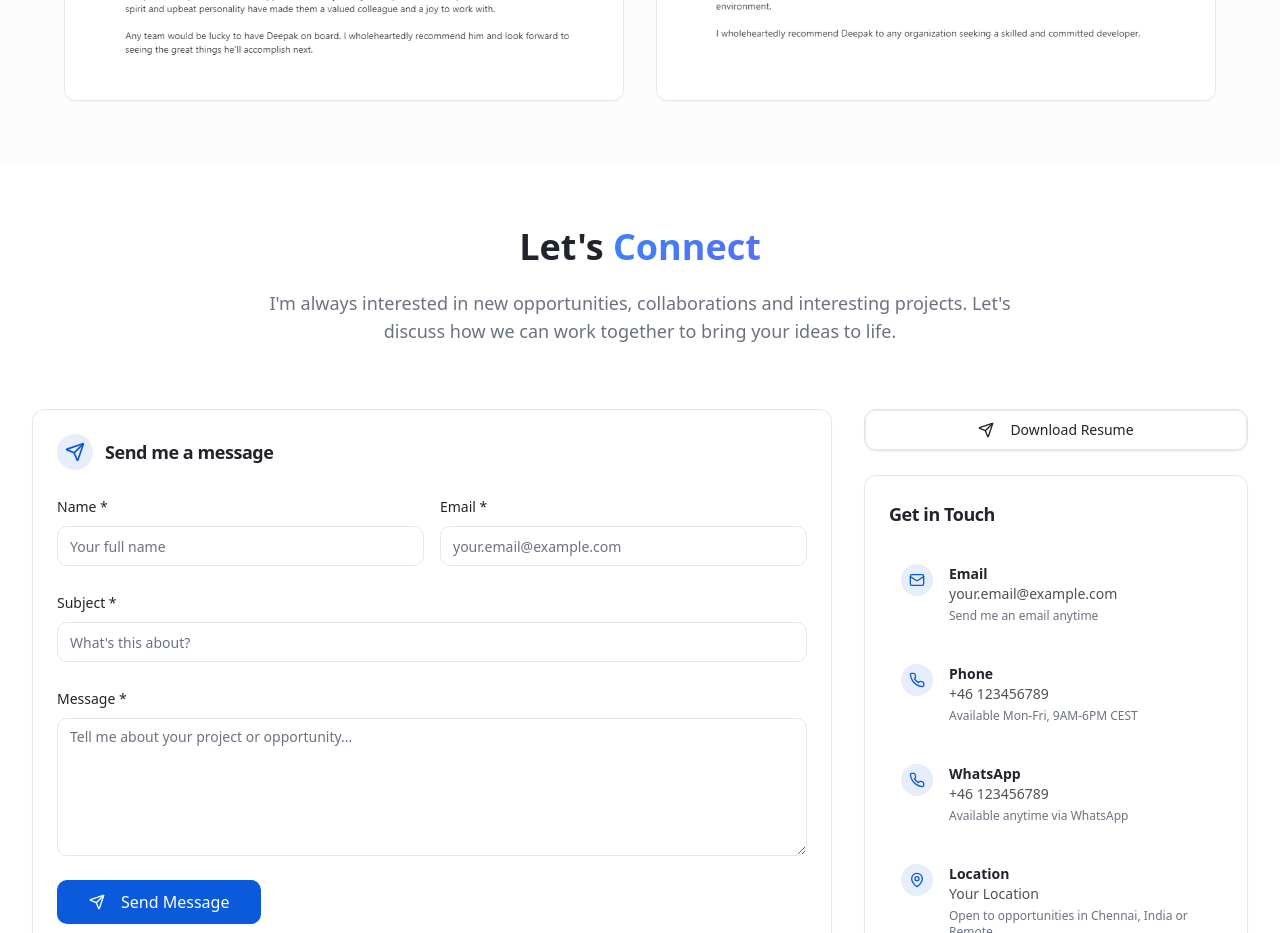
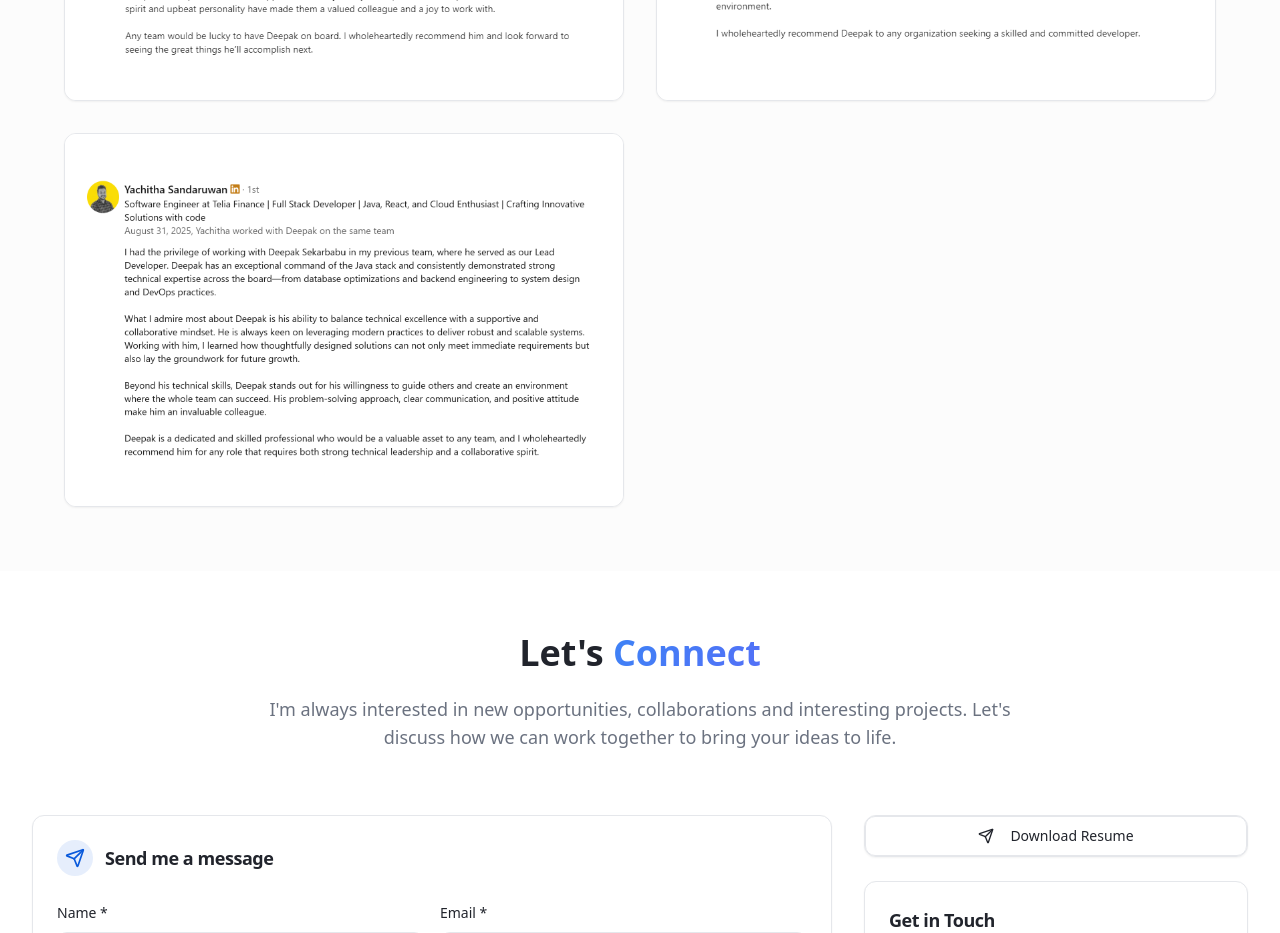
Before and after one commit to deepak-sekarbabu-coder/sekars-digital-canvas, a React (Vite) app: page / in a window 1280 px wide. Shown: the part 8580-9513 px from the top of the page. Built offline with nearby package versions, Linux system fonts and the light colour scheme; no server answers.

Commit message:
feat: add Testimonials component with animated display and a new testimonial image asset.

```diff
--- a/src/components/Testimonials.tsx
+++ b/src/components/Testimonials.tsx
@@ -14,6 +14,13 @@ const Testimonials = () => {
       id: 2,
       image: '/pics/testimonials/Testimonial2.png',
       alt: 'Testimonial 2',
+      width: 600,
+      height: 400,
+    },
+    {
+      id: 3,
+      image: '/pics/testimonials/Testimonial3.png',
+      alt: 'Testimonial 3',
       width: 600,
       height: 400,
     },
```
Also changed, not shown: public/pics/testimonials/Testimonial3.png (added).
